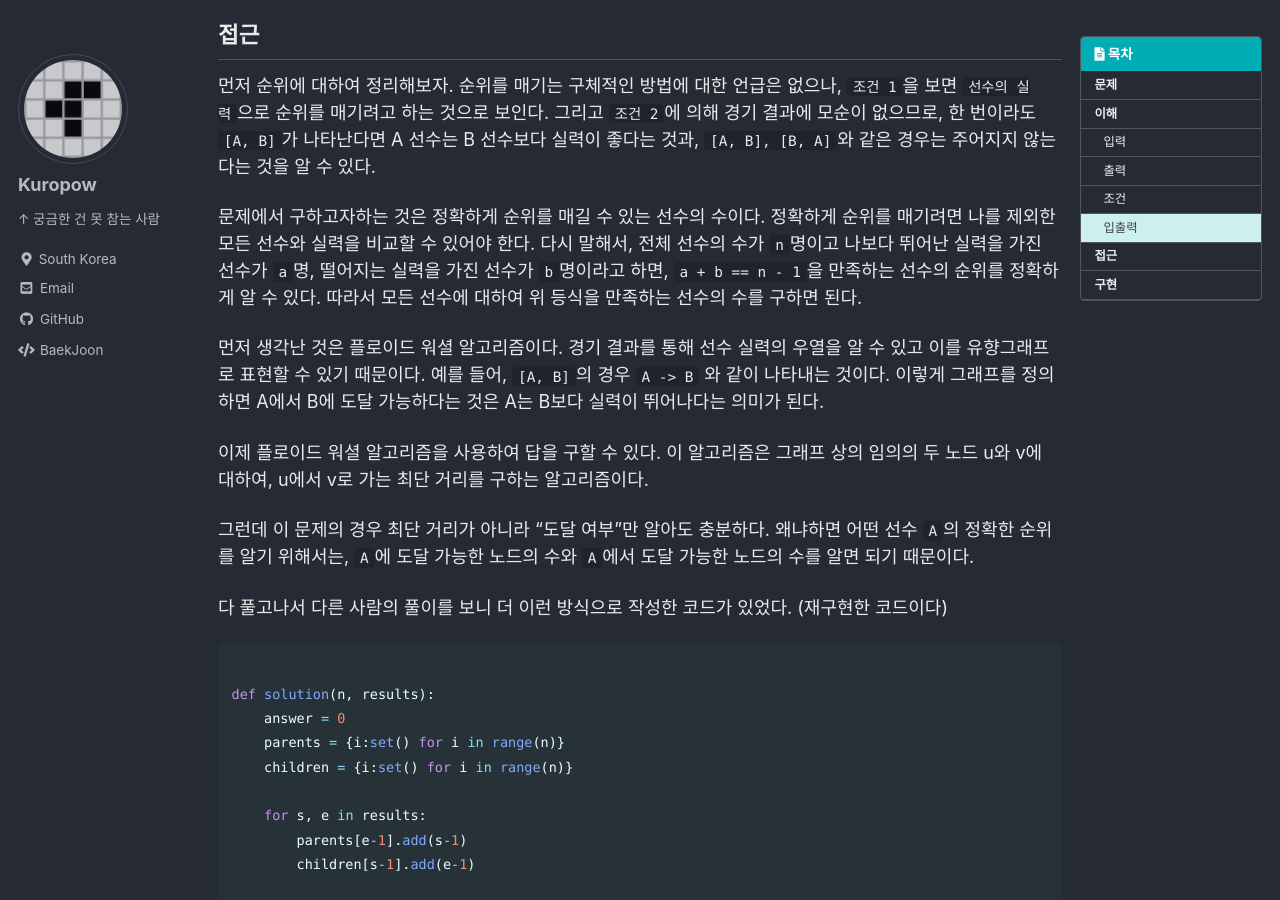
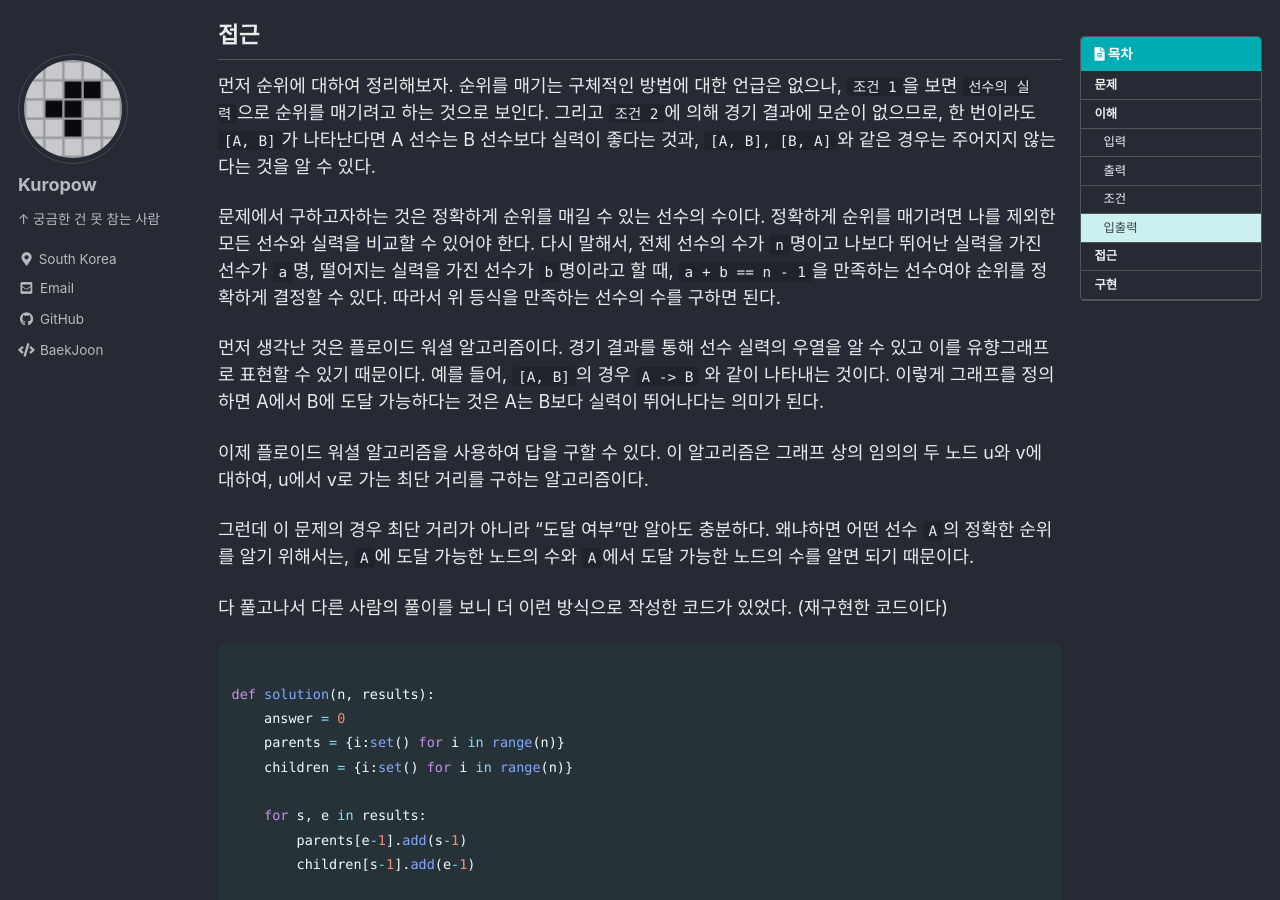
Before and after one commit to kuro11pow2/kuro11pow2.github.io, a Jekyll site: the page built from _posts/2021-08-06-0117.md, in a window 1280 px wide and 900 px high, scrolled down 1332 px. Built offline with Jekyll 4.4.1, drawn with Linux system fonts in a browser that asks for light colours; cached includes are drawn as plain includes; formulas are drawn with MathJax 3; comment, search, counter and statistics services are not loaded.

Commit message:
"순위" 본문 수정

````diff
--- a/_posts/2021-08-06-0117.md
+++ b/_posts/2021-08-06-0117.md
@@ -52,7 +52,7 @@ results: [[4, 3], [4, 2], [3, 2], [1, 2], [2, 5]]
 ## 접근
 먼저 순위에 대하여 정리해보자. 순위를 매기는 구체적인 방법에 대한 언급은 없으나, ```조건 1```을 보면 ```선수의 실력```으로 순위를 매기려고 하는 것으로 보인다. 그리고 ```조건 2```에 의해 경기 결과에 모순이 없으므로, 한 번이라도 ```[A, B]```가 나타난다면 A 선수는 B 선수보다 실력이 좋다는 것과, ```[A, B], [B, A]```와 같은 경우는 주어지지 않는다는 것을 알 수 있다.
 
-문제에서 구하고자하는 것은 정확하게 순위를 매길 수 있는 선수의 수이다. 정확하게 순위를 매기려면 나를 제외한 모든 선수와 실력을 비교할 수 있어야 한다. 다시 말해서, 전체 선수의 수가 ```n```명이고 나보다 뛰어난 실력을 가진 선수가 ```a```명, 떨어지는 실력을 가진 선수가 ```b```명이라고 하면, ```a + b == n - 1```을 만족하는 선수의 순위를 정확하게 알 수 있다. 따라서 모든 선수에 대하여 위 등식을 만족하는 선수의 수를 구하면 된다.
+문제에서 구하고자하는 것은 정확하게 순위를 매길 수 있는 선수의 수이다. 정확하게 순위를 매기려면 나를 제외한 모든 선수와 실력을 비교할 수 있어야 한다. 다시 말해서, 전체 선수의 수가 ```n```명이고 나보다 뛰어난 실력을 가진 선수가 ```a```명, 떨어지는 실력을 가진 선수가 ```b```명이라고 할 때, ```a + b == n - 1```을 만족하는 선수여야 순위를 정확하게 결정할 수 있다. 따라서 위 등식을 만족하는 선수의 수를 구하면 된다.
 
 먼저 생각난 것은 플로이드 워셜 알고리즘이다. 경기 결과를 통해 선수 실력의 우열을 알 수 있고 이를 유향그래프로 표현할 수 있기 때문이다. 예를 들어, ```[A, B]```의 경우 ```A -> B``` 와 같이 나타내는 것이다. 이렇게 그래프를 정의하면 A에서 B에 도달 가능하다는 것은 A는 B보다 실력이 뛰어나다는 의미가 된다.
 
````
